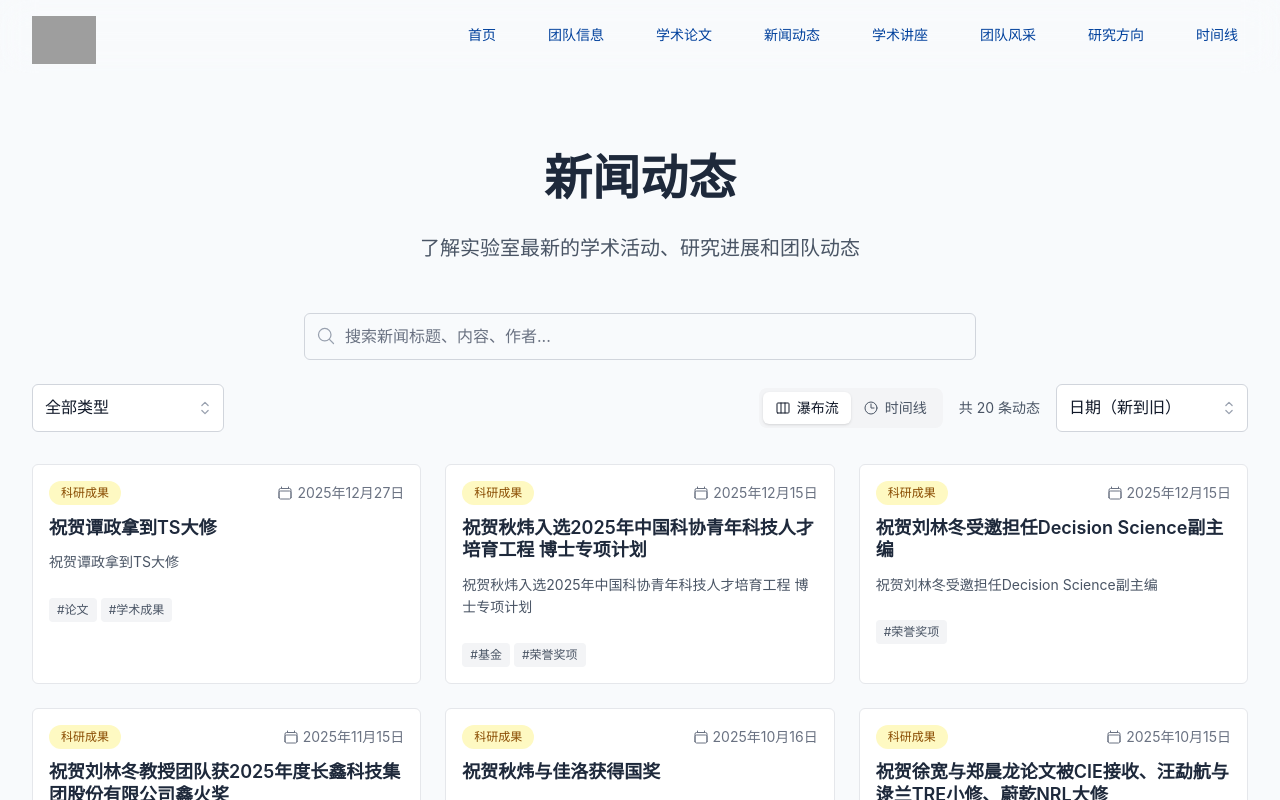
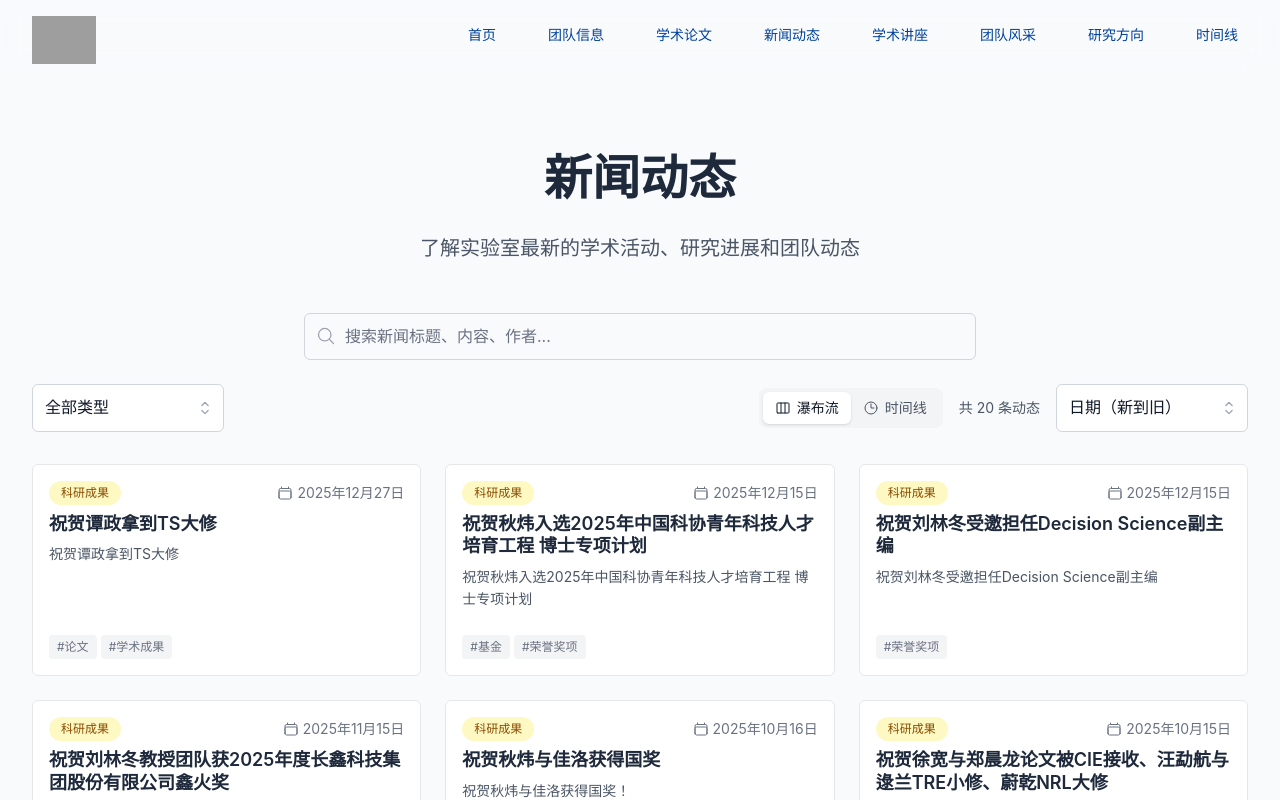
Before and after one commit to SunnyCloudYang/xxxlab, a React (Vite) app: page /xxxlab/news in a window 1280 px wide. Shown: the top 800 px of the page. Built offline with nearby package versions, Linux system fonts and the light colour scheme; grey boxes are pictures that could not be loaded.

Commit message:
feat: update

```diff
--- a/index.html
+++ b/index.html
@@ -6,14 +6,14 @@
     <meta name="viewport" content="width=device-width, initial-scale=1.0" />
     <meta
       name="description"
-      content="智能决策博弈与数字经济创新隶属于中科大管理学院和“智能决策博弈与数字经济创新”安徽省哲学社会科学重点实验室，主要运用线性规划、组合优化、鲁棒优化、强化学习等运筹管理和人工智能等学科中的方法，通过数据分析、数学建模、模型解析、实验仿真的范式，对交通、物流、制造、应急等场景中的决策与博弈问题进行研究。"
+      content="智能决策博弈与数字经济创新实验室隶属于中科大管理学院和“智能决策博弈与数字经济创新”安徽省哲学社会科学重点实验室，主要运用线性规划、组合优化、鲁棒优化、强化学习等运筹管理和人工智能等学科中的方法，通过数据分析、数学建模、模型解析、实验仿真的范式，对交通、物流、制造、应急等场景中的决策与博弈问题进行研究。"
     />
     <meta
       name="keywords"
       content="线性规划,组合优化,鲁棒优化,强化学习,运筹学,决策与博弈,人工智能,学术研究"
     />
-    <meta name="author" content="智能决策博弈与数字经济创新" />
-    <title>智能决策博弈与数字经济创新</title>
+    <meta name="author" content="智能决策博弈与数字经济创新实验室" />
+    <title>智能决策博弈与数字经济创新实验室</title>
   </head>
   <body>
     <div id="root"></div>
--- a/src/components/ui/NewsCard.tsx
+++ b/src/components/ui/NewsCard.tsx
@@ -89,9 +89,9 @@ const NewsCard: React.FC<NewsCardProps> = ({
         className={`group hover:shadow-lg transition-all duration-200 h-full ${className}`}
         hoverable
       >
-        <div className="space-y-3">
+        <div className="flex flex-col h-full">
           {/* 标签和日期 */}
-          <div className="flex items-center justify-between">
+          <div className="flex items-center justify-between mb-2">
             <span
               className={`inline-block px-3 py-1 rounded-full text-xs font-medium ${getCategoryColor(
                 news.category
@@ -106,12 +106,13 @@ const NewsCard: React.FC<NewsCardProps> = ({
           </div>
 
           {/* 标题 */}
-          <h3 className="font-semibold text-lg group-hover:text-primary-600 transition-colors line-clamp-2">
+          <h3 className="font-semibold text-lg group-hover:text-primary-600 transition-colors line-clamp-2 mb-2">
             {news.title}
           </h3>
 
+          <div className="flex flex-col flex-1 justify-between">
             {/* 内容摘要 */}
-          <p className="text-gray-600 text-sm leading-relaxed line-clamp-3">
+            <p className="text-gray-600 text-sm leading-relaxed line-clamp-3 mb-2 flex-1">
               {news.content}
             </p>
 
@@ -121,7 +122,7 @@ const NewsCard: React.FC<NewsCardProps> = ({
                 {news.tags.slice(0, 3).map((tag, index) => (
                   <span
                     key={index}
-                  className="inline-block bg-gray-100 text-gray-600 text-xs px-2 py-1 rounded"
+                    className="inline-block bg-gray-100 text-gray-500 text-xs px-2 py-1 rounded"
                   >
                     #{tag}
                   </span>
@@ -134,6 +135,7 @@ const NewsCard: React.FC<NewsCardProps> = ({
               </div>
             )}
           </div>
+        </div>
       </Card>
     </Link>
   );
--- a/src/data/mockData.ts
+++ b/src/data/mockData.ts
@@ -417,7 +417,7 @@ export const mockTeamMembers: TeamMember[] = [
       "vehicle platoon",
       "cooperative game",
     ],
-    bio: "专注于车辆编队、合作博弈和车辆路径问题研究。",
+    bio: "专注于车辆编队和合作博弈问题研究。",
     joinYear: 2019,
     education: [
       {
@@ -461,7 +461,7 @@ export const mockTeamMembers: TeamMember[] = [
       "vehicle routing problem",
       "cooperative game",
     ],
-    bio: "专注于车辆路径问题、合作博弈和分布式鲁棒优化研究。",
+    bio: "专注于合作博弈和分布式鲁棒优化研究。",
     joinYear: 2019,
     education: [
       {
@@ -740,7 +740,7 @@ export const mockTeamMembers: TeamMember[] = [
     email: "rjxu@mail.ustc.edu.cn",
     researchInterests: ["动态规划", "农业优化", "可持续运营"],
     type: "academic",
-    bio: "专注于动态规划、农业优化和可持续运营研究。",
+    bio: "专注于动态规划和可持续运营研究。",
     joinYear: 2023,
     education: [
       {
--- a/src/pages/Home.tsx
+++ b/src/pages/Home.tsx
@@ -18,7 +18,7 @@ const Home: React.FC = () => {
           <div className="py-8 md:py-16">
             <div className="max-w-6xl mx-auto">
               <h1 className="text-5xl font-bold mb-2 leading-tight">
-                智能决策博弈与数字经济创新
+                智能决策博弈与数字经济创新实验室
               </h1>
               <h2 className="text-xl md:text-2xl mb-8 text-blue-100">
                 Laboratory for Intellectual Decision-making in Engineering and
@@ -50,7 +50,7 @@ const Home: React.FC = () => {
             </p>
           </div>
 
-          <div className="grid grid-cols-2 md:grid-cols-4 lg:grid-cols-6 gap-4 mb-6">
+          <div className="grid grid-cols-2 md:grid-cols-3 lg:grid-cols-4 gap-4 mb-6">
             {/* 显示所有老师 */}
             {mockTeamMembers.filter((member) => member.role === "faculty").map((member) => (
               <MemberCard key={member.id} member={member} />
--- a/src/pages/Projects.tsx
+++ b/src/pages/Projects.tsx
@@ -205,7 +205,7 @@ const Research: React.FC = () => {
                     scope="col"
                     className="px-4 py-3 text-left text-sm font-semibold text-gray-900 whitespace-nowrap"
                   >
-                    年份
+                    毕业年份
                   </th>
                   <th
                     scope="col"
```
Also changed, not shown: 2 other files (tests, documents, lock files or other folders). Lines whose indentation alone changed are shown as unchanged.
